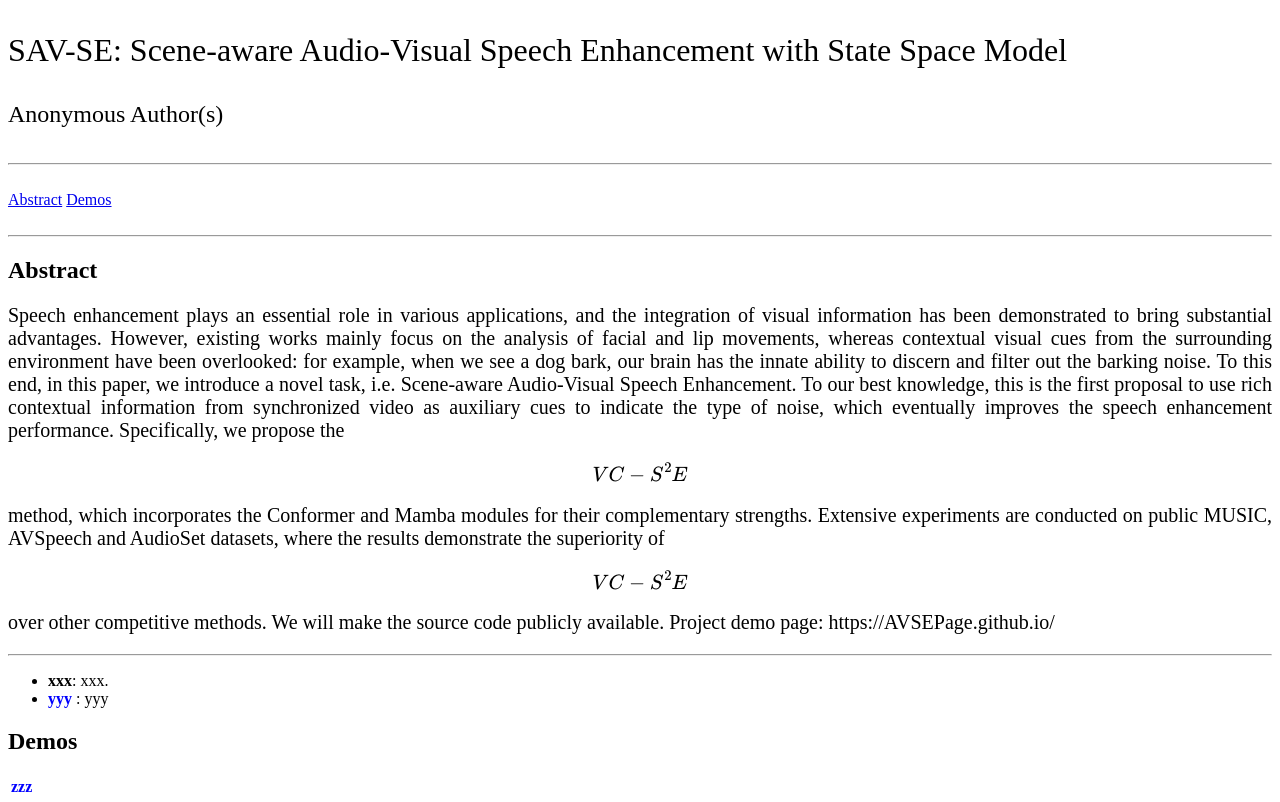
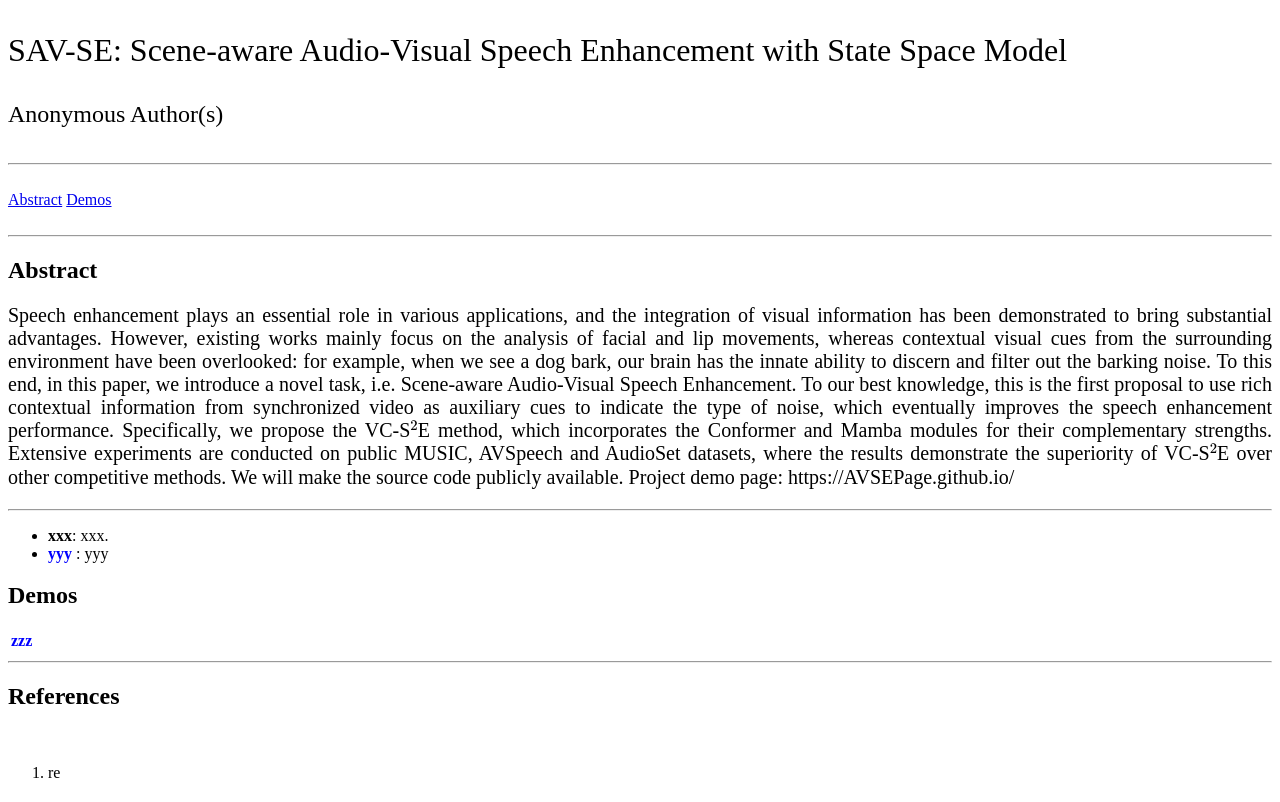
Before and after one commit to AVSEPage/AVSEPage.github.io, a plain HTML site: page index.html in a window 1280 px wide. Shown: the top 802 px of the page. Drawn offline with nearby package versions, Linux system fonts and the light colour scheme.

Commit message:
debug math formulate

```diff
--- a/index.html
+++ b/index.html
@@ -66,11 +66,11 @@
             To our best knowledge, this is the first proposal to use rich contextual information from synchronized video
             as auxiliary cues to indicate the type of noise,
             which eventually improves the speech enhancement performance.
-            Specifically, we propose the \[ VC-S^{2}E \] method, which incorporates the Conformer and Mamba modules for
+            Specifically, we propose the VC-S\(^{2}\)E method, which incorporates the Conformer and Mamba modules for
             their
             complementary strengths.
             Extensive experiments are conducted on public MUSIC, AVSpeech and AudioSet datasets, where the results
-            demonstrate the superiority of \[ VC-S^{2}E \] over other competitive methods.
+            demonstrate the superiority of VC-S\(^{2}\)E over other competitive methods.
             We will make the source code publicly available.
             Project demo page: https://AVSEPage.github.io/</p>
         </div>
```
